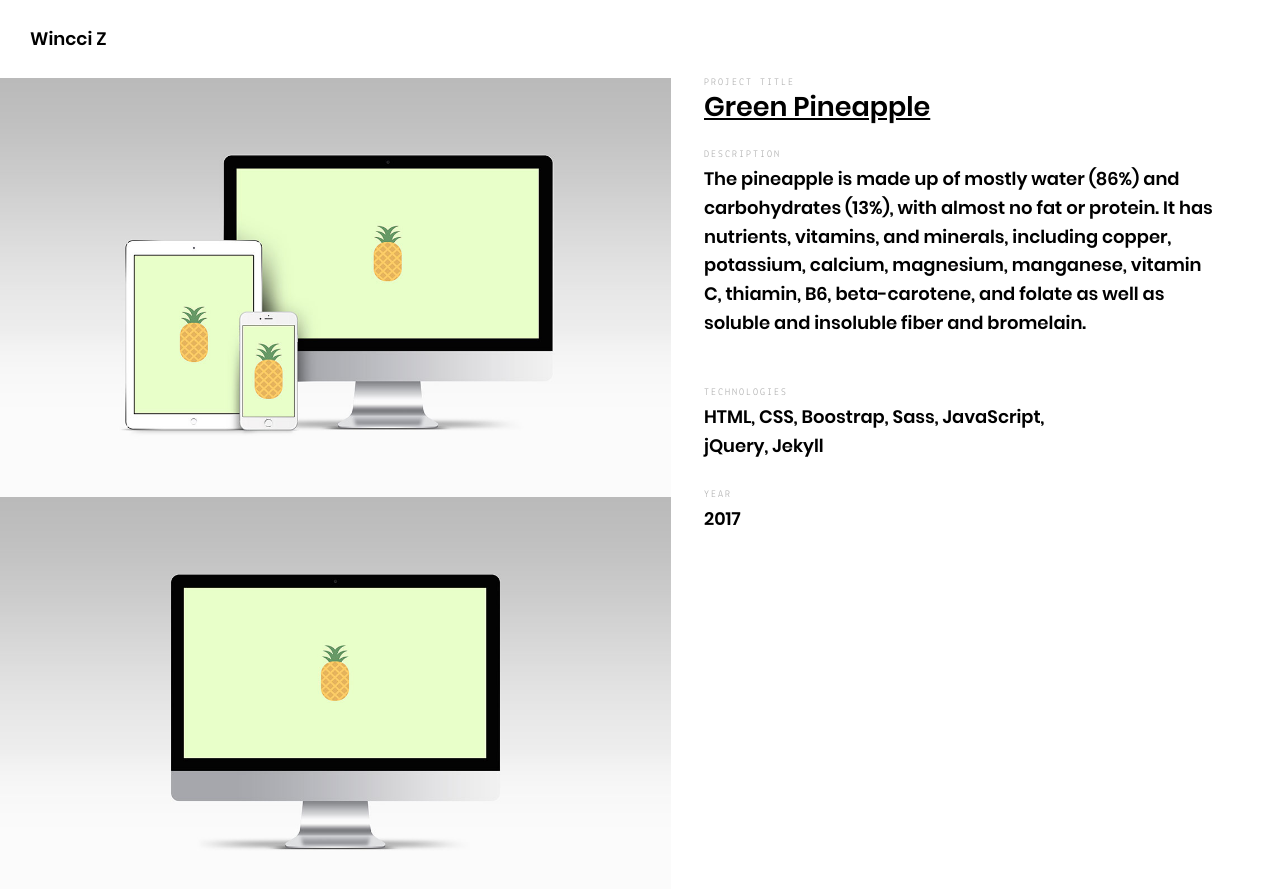
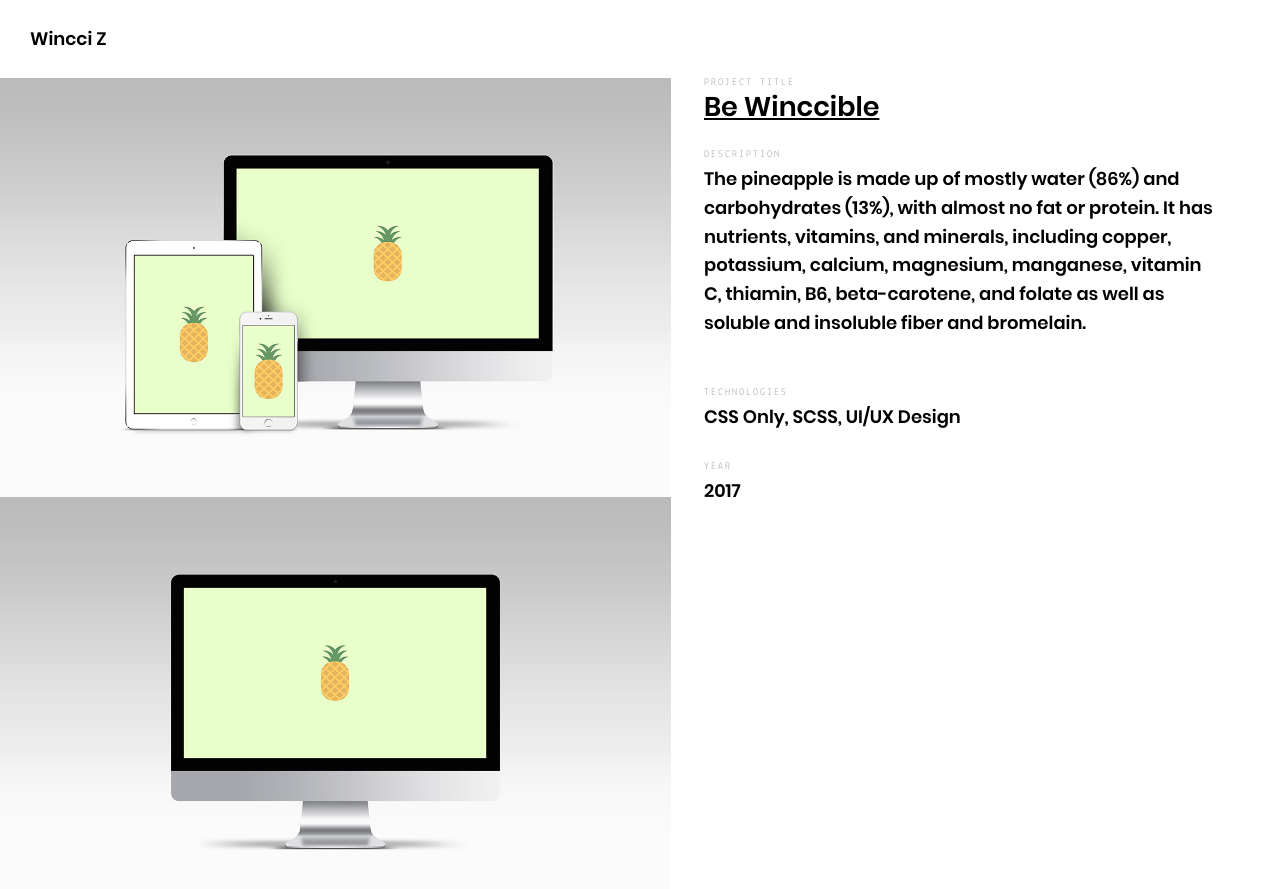
Before and after one commit to WincciChow/WincciChow.github.io, a Jekyll site: the page built from _posts/projects/2017-04-03-greenpineapple.md, in a window 1280 px wide and 900 px high. Shown: the top 889 px of the window. Built offline with Jekyll 4.4.1, drawn with Linux system fonts in a browser that asks for light colours.

Commit message:
project added

```diff
--- a/_posts/projects/2017-04-03-greenpineapple.md
+++ b/_posts/projects/2017-04-03-greenpineapple.md
@@ -4,14 +4,14 @@ permalink: /:title/
 category: projects
 
 meta:
-  keywords: "Jekyll, Pineapple"
+  keywords: "SCSS, UI"
 
 project:
-  title: "Green Pineapple"
+  title: "Be Winccible"
   type: "Jekyll"
   url: "https://github.com/arnolds/pineapple"
   logo: "/assets/images/projects/greenpineapple/logo.png"
-  tech: "HTML, CSS, Boostrap, Sass, JavaScript, jQuery, Jekyll"
+  tech: "CSS Only, SCSS, UI/UX Design"
 
 agency:
   title: "Green Pineapple Co"
```
Also changed, not shown: 4 other files.
